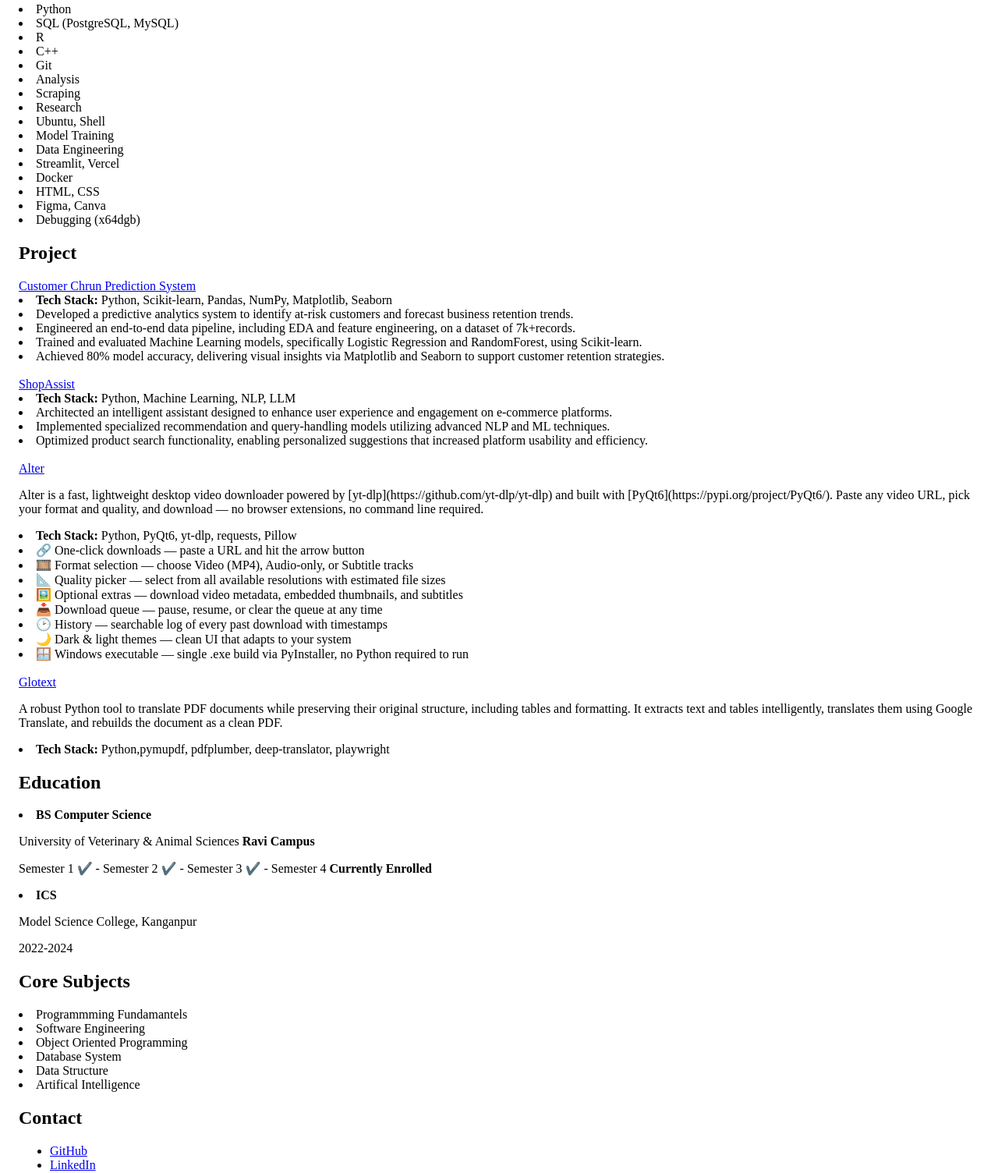
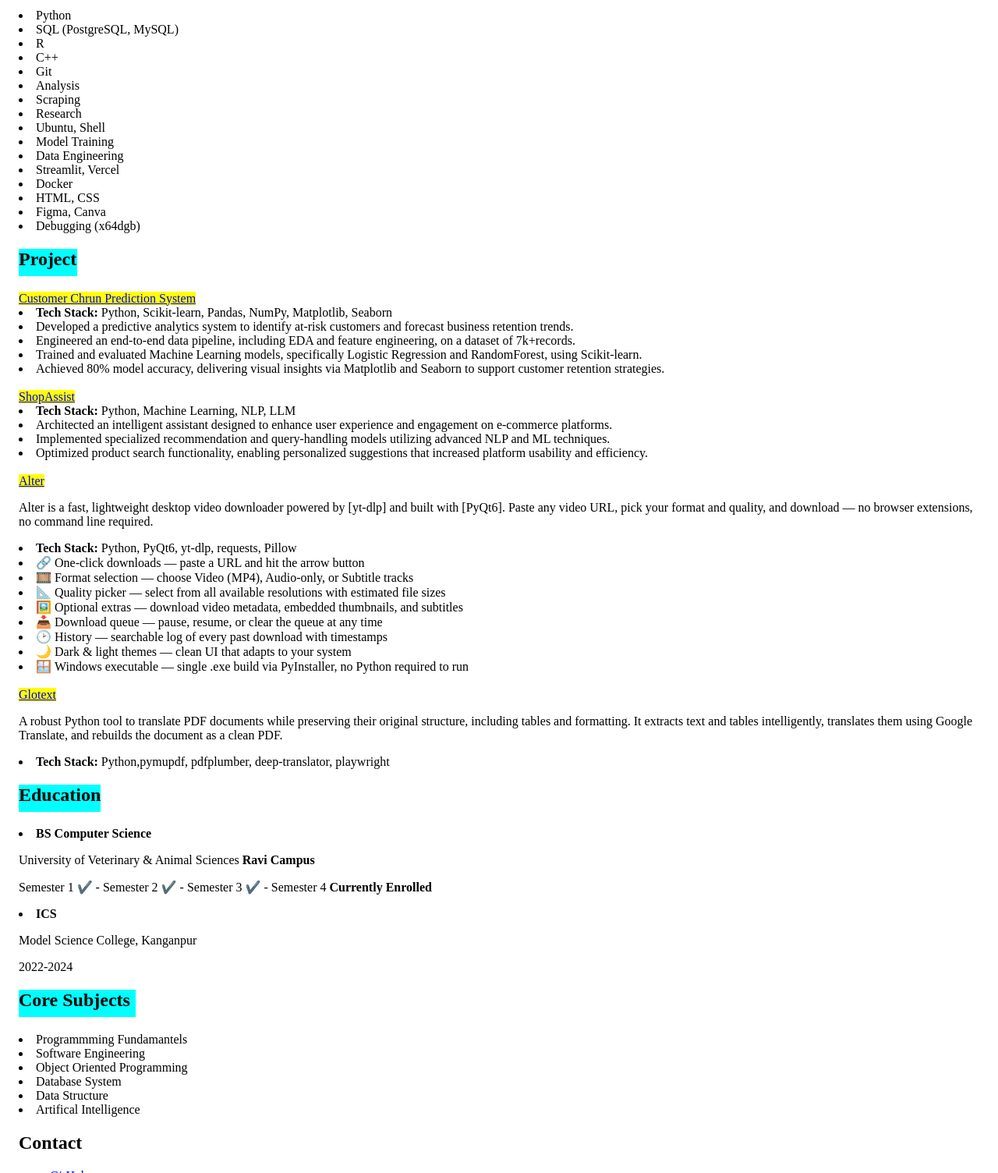
Before and after one commit to muhammad-asif10/me, a plain HTML site: page Day1/index.html in a window 1280 px wide. Shown: the part 404-1908 px from the top of the page at 78% size. Drawn offline with Linux system fonts and the light colour scheme.

Commit message:
added some styling or sections

```diff
--- a/Day1/index.html
+++ b/Day1/index.html
@@ -16,7 +16,7 @@
     <br>
     <p>&nbsp;&nbsp;&nbsp;&nbsp;&nbsp;&nbsp;&nbsp;&nbsp;&nbsp;&nbsp;&nbsp;&nbsp;&nbsp;&nbsp;&nbsp;&nbsp;&nbsp;&nbsp;&nbsp;&nbsp;&nbsp;&nbsp;&nbsp;&nbsp;&nbsp;&nbsp;&nbsp;&nbsp;&nbsp;&nbsp;&nbsp;&nbsp;&nbsp;&nbsp;&nbsp;&nbsp;&nbsp;&nbsp;&nbsp;&nbsp;&nbsp;&nbsp;&nbsp;&nbsp;&nbsp;&nbsp;&nbsp;&nbsp;&nbsp;&nbsp;&nbsp;World Before Tech &nbsp;&nbsp;&nbsp; &nbsp;&nbsp;&nbsp;&nbsp;&nbsp;&nbsp;&nbsp;&nbsp;&nbsp;&nbsp;&nbsp;&nbsp;&nbsp;&nbsp;&nbsp;&nbsp;&nbsp;&nbsp;&nbsp;&nbsp;&nbsp;&nbsp;&nbsp;&nbsp;&nbsp;&nbsp;&nbsp;&nbsp;&nbsp;&nbsp;&nbsp;&nbsp;&nbsp;&nbsp;&nbsp;&nbsp;&nbsp;&nbsp;&nbsp;&nbsp;&nbsp;&nbsp;&nbsp;&nbsp;&nbsp;&nbsp;&nbsp;&nbsp;&nbsp;&nbsp;&nbsp;&nbsp;&nbsp;&nbsp;&nbsp;&nbsp;&nbsp;&nbsp;&nbsp;&nbsp;World After Tech</p>
 </p>
-<div>
+<div class="skills">
 <h2><b>Skills</b></h2>
 <li>Python</li>
 <li>SQL (PostgreSQL, MySQL)</li>
@@ -36,9 +36,9 @@
 <li>Debugging (x64dgb)</li>
 </div>
 
-<div>
+<div class="projects">
     <h2>Project</h2>
-    <a class="contact-footer__link" href="https://github.com/muhammad-asif10/Customer_Churn_Prediction_Model" target="_blank" rel="noopener noreferrer">
+    <a class="project" href="https://github.com/muhammad-asif10/Customer_Churn_Prediction_Model" target="_blank" rel="noopener noreferrer">
           Customer Chrun Prediction System
         </a>
     <li><b>Tech Stack: </b>Python, Scikit-learn, Pandas, NumPy, Matplotlib, Seaborn</li>
@@ -47,17 +47,17 @@
     <li>Trained and evaluated Machine Learning models, specifically Logistic Regression and RandomForest, using Scikit-learn.</li>
     <li>Achieved 80% model accuracy, delivering visual insights via Matplotlib and Seaborn to support customer retention strategies.</li><br>
 
-    <a class="contact-footer__link" href="https://github.com/muhammad-asif10/Shop_Assist" target="_blank" rel="noopener noreferrer">
+    <a class="project" href="https://github.com/muhammad-asif10/Shop_Assist" target="_blank" rel="noopener noreferrer">
           ShopAssist
         </a>
     <li><b>Tech Stack: </b>Python, Machine Learning, NLP, LLM</li>
     <li>Architected an intelligent assistant designed to enhance user experience and engagement on e-commerce platforms.</li>
     <li>Implemented specialized recommendation and query-handling models utilizing advanced NLP and ML techniques.</li>
     <li>Optimized product search functionality, enabling personalized suggestions that increased platform usability and efficiency.</li><br>
-   <a class="contact-footer__link" href="https://github.com/muhammad-asif10/Alter" target="_blank" rel="noopener noreferrer">
+   <a class="project" href="https://github.com/muhammad-asif10/Alter" target="_blank" rel="noopener noreferrer">
           Alter
         </a>
-        <p>Alter is a fast, lightweight desktop video downloader powered by [yt-dlp](https://github.com/yt-dlp/yt-dlp) and built with [PyQt6](https://pypi.org/project/PyQt6/). Paste any video URL, pick your format and quality, and download — no browser extensions, no command line required.</p>
+        <p>Alter is a fast, lightweight desktop video downloader powered by [yt-dlp] and built with [PyQt6]. Paste any video URL, pick your format and quality, and download — no browser extensions, no command line required.</p>
         <li><b>Tech Stack: </b>Python, PyQt6, yt-dlp, requests, Pillow</li>
         <li>🔗 One-click downloads — paste a URL and hit the arrow button</li>
         <li>🎞️ Format selection — choose Video (MP4), Audio-only, or Subtitle tracks</li>
@@ -67,13 +67,13 @@
         <li>🕑 History — searchable log of every past download with timestamps</li>
         <li>🌙 Dark & light themes — clean UI that adapts to your system</li>
         <li>🪟 Windows executable — single .exe build via PyInstaller, no Python required to run</li><br>
-    <a class="contact-footer__link" href="https://github.com/PublicKernel/Glotext" target="_blank" rel="noopener noreferrer">
+    <a class="project" href="https://github.com/PublicKernel/Glotext" target="_blank" rel="noopener noreferrer">
           Glotext
         </a>
         <p>A robust Python tool to translate PDF documents while preserving their original structure, including tables and formatting. It extracts text and tables intelligently, translates them using Google Translate, and rebuilds the document as a clean PDF.</p>
         <li><b>Tech Stack: </b>Python,pymupdf, pdfplumber, deep-translator, playwright</li>
 </div>
-<div>
+<div class="education">
     <h2>Education</h2>
     <li><b>BS Computer Science</b></li>
     <p>University of Veterinary & Animal Sciences <b>Ravi Campus</b></p>
@@ -82,7 +82,7 @@
     <p>Model Science College, Kanganpur</p>
     <p>2022-2024</p>
 </div>
-<div>
+<div class="coreSubjects">
     <h2>Core Subjects</h2>
     <li>Programmming Fundamantels</li>
     <li>Software Engineering</li>
--- a/Day1/style.css
+++ b/Day1/style.css
@@ -25,3 +25,28 @@
     width: 100px;
     height: 100px;
 }
+.skills h2{
+    background-color: aqua;
+    width: 60px;
+    height: 35px;
+}
+
+.projects h2{
+    background-color: aqua;
+    width: 75px;
+    height: 35px;
+}
+a.project{
+    background-color: yellow;
+
+}
+.education h2{
+    background-color: aqua;
+    width: 105px;
+    height: 35px;
+}
+.coreSubjects h2{
+    background-color: aqua;
+    width: 150px;
+    height: 35px;
+}
```
